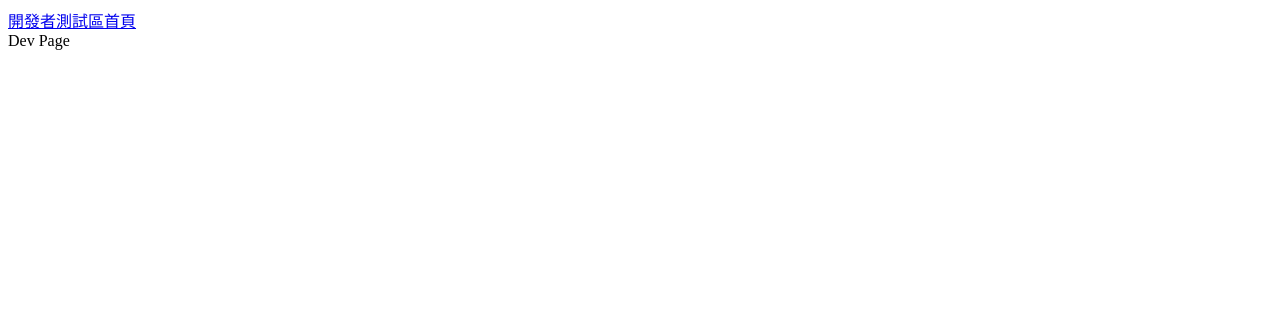
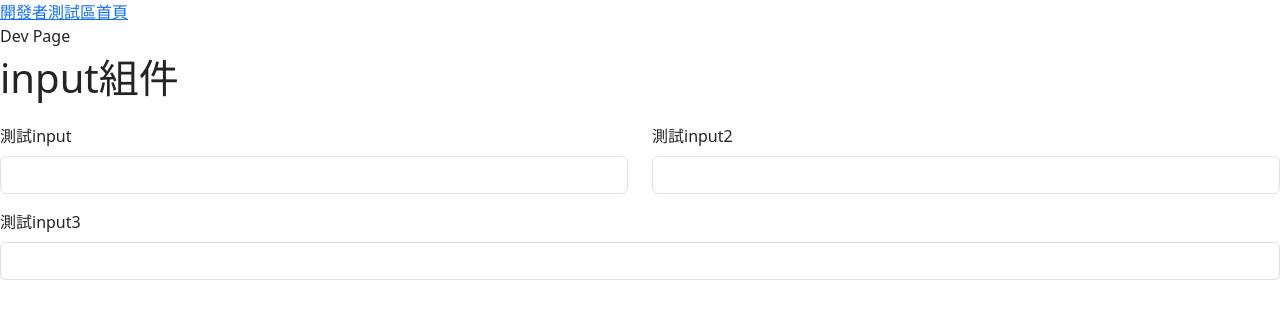
Before and after one commit to ianSama0217/Accounting-fe, a React (Vite) app: page /Accounting/dev in a window 1280 px wide. Shown: the top 318 px of the page. Built offline with nearby package versions, Linux system fonts and the light colour scheme.

Commit message:
input component

```diff
--- a/src/App.tsx
+++ b/src/App.tsx
@@ -1,4 +1,6 @@
 import { BrowserRouter, Routes, Route } from "react-router-dom";
+import "../node_modules/bootstrap/dist/css/bootstrap.min.css";
+
 import { routers } from "./router/index";
 import Sidebar from "./component/sidebar";
 
--- /dev/null
+++ b/src/component/input/index.tsx
@@ -0,0 +1,38 @@
+// components/Input.tsx
+import React from "react";
+
+interface InputProps {
+  label?: string;
+  name: string;
+  style?: string;
+  type?: React.HTMLInputTypeAttribute;
+  value: string;
+  onChange: (e: React.ChangeEvent<HTMLInputElement>) => void;
+  placeholder?: string;
+}
+
+const Input: React.FC<InputProps> = ({
+  label,
+  name,
+  style,
+  type = "text",
+  value,
+  onChange,
+  placeholder,
+}) => {
+  return (
+    <div className={`mb-3 ${style}`}>
+      {label && <label className="form-label">{label}</label>}
+      <input
+        name={name}
+        type={type}
+        className="form-control"
+        value={value}
+        onChange={onChange}
+        placeholder={placeholder}
+      />
+    </div>
+  );
+};
+
+export default Input;
--- a/src/content/dev/index.tsx
+++ b/src/content/dev/index.tsx
@@ -1,5 +1,44 @@
+import { useState } from "react";
+
+import Input from "../../component/input";
+
 function Dev() {
-  return <>Dev Page</>;
+  const [val, setVal] = useState("");
+
+  return (
+    <div>
+      Dev Page
+      <p className="fs-1">input組件</p>
+      <div className="row">
+        <Input
+          label={"測試input"}
+          name={"test"}
+          style={"col-6"}
+          value={val}
+          onChange={(e: React.ChangeEvent<HTMLInputElement>): void => {
+            setVal(e.target.value);
+          }}
+        />
+        <Input
+          label={"測試input2"}
+          name={"test"}
+          style={"col-6"}
+          value={val}
+          onChange={(e: React.ChangeEvent<HTMLInputElement>): void => {
+            setVal(e.target.value);
+          }}
+        />
+      </div>
+      <Input
+        label={"測試input3"}
+        name={"test"}
+        value={val}
+        onChange={(e: React.ChangeEvent<HTMLInputElement>): void => {
+          setVal(e.target.value);
+        }}
+      />
+    </div>
+  );
 }
 
 export default Dev;
```
